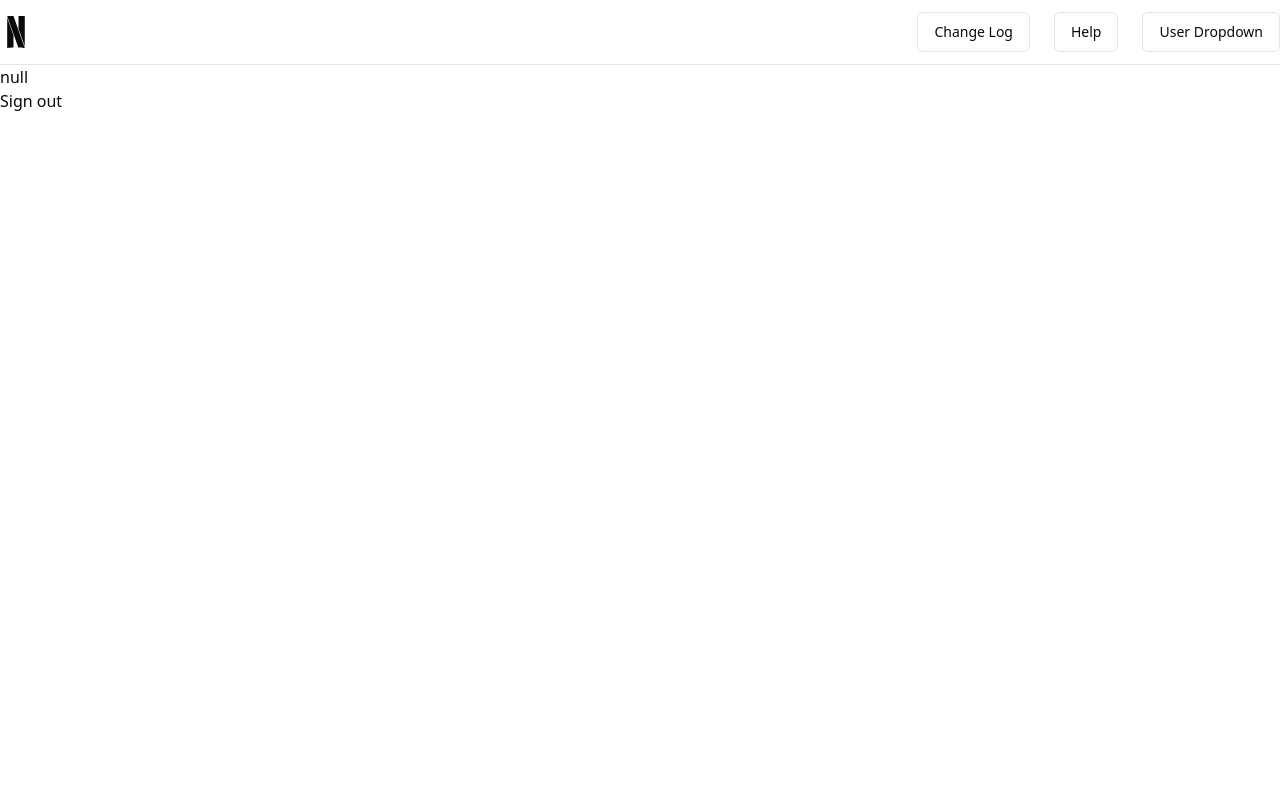
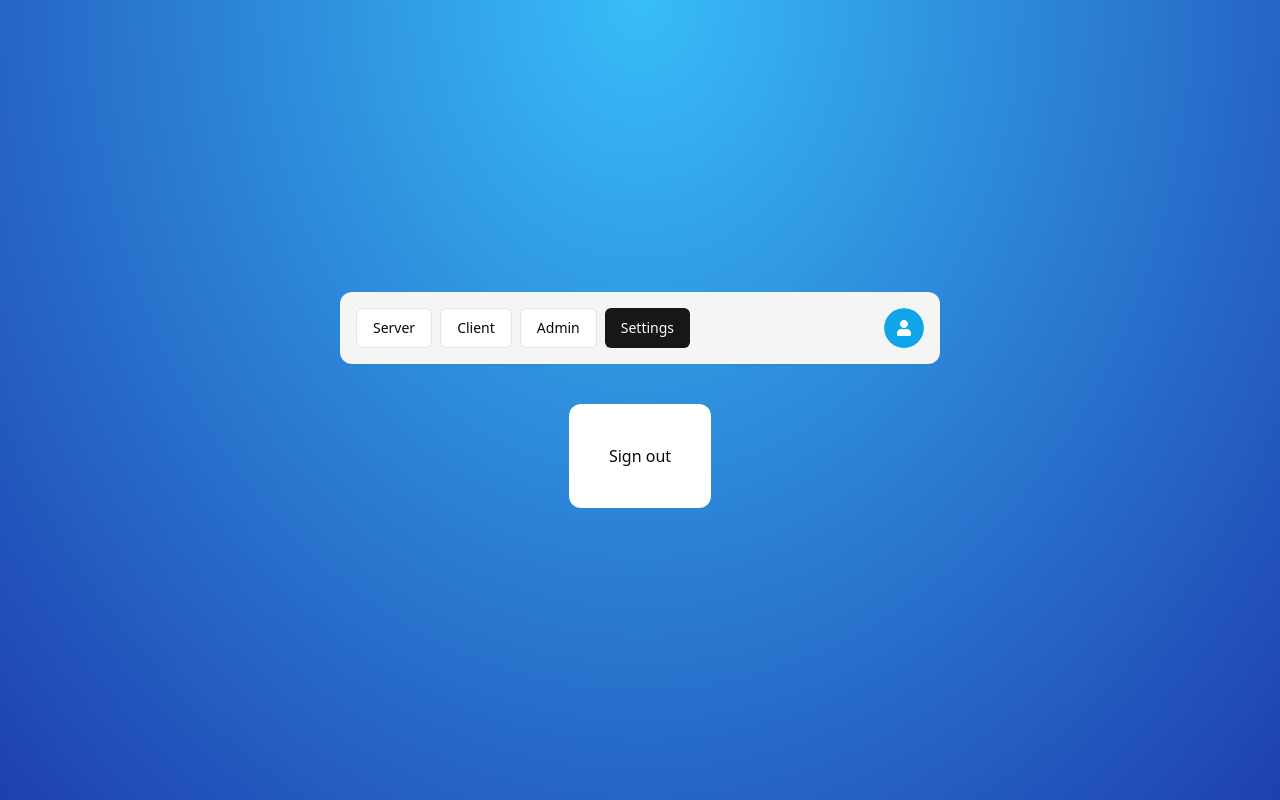
Before and after one commit to nvtai040502/ieltstrek, a Next.js app: page /settings in a window 1280 px wide. Built offline with nearby package versions, Linux system fonts and the light colour scheme; no server answers.

Commit message:
feat(auth): implement user button logout

```diff
--- /dev/null
+++ b/actions/auth/logout.ts
@@ -0,0 +1,7 @@
+"use server";
+
+import { signOut } from "@/auth";
+
+export const logout = async () => {
+  await signOut();
+};
--- a/app/(dashboard)/layout.tsx
+++ b/app/(dashboard)/layout.tsx
@@ -1,3 +1,4 @@
+import { Navbar } from "@/components/layout/navbar";
 import { Button } from "@/components/ui/button";
 import { Icons } from "@/components/ui/icons";
 import { cn } from "@/lib/utils";
@@ -6,27 +7,8 @@
 
 export default function DashboardLayout({ children }: { children: React.ReactNode }) {
   return (
-    <div className="min-h-screen w-full">
-      <div className="sticky top-0 z-20 border-b bg-white">
-          <div className="flex h-16 items-center justify-between">
-            <div className="flex items-center">
-              <Link href="/">
-                <Icons.logo className="h-8 w-8 transition-all duration-75 active:scale-95 cursor-pointer" />
-              </Link>
-            </div>
-            <div className="flex items-center space-x-6">
-              <Button variant="outline" className={cn("text-sm hidden sm:block", )}>
-                Change Log
-              </Button>
-              <Button variant="outline" className={cn("text-sm hidden sm:block", )}>
-                Help
-              </Button>
-              <Button variant="outline" className={cn("text-sm hidden sm:block", )}>
-                User Dropdown
-              </Button>
-            </div>
-          </div>
-      </div>
+    <div className="h-screen w-full flex flex-col gap-y-10 items-center justify-center bg-[radial-gradient(ellipse_at_top,_var(--tw-gradient-stops))] from-sky-400 to-blue-800">
+      <Navbar />
       {children}
     </div>
   );
--- a/app/(dashboard)/settings/page.tsx
+++ b/app/(dashboard)/settings/page.tsx
@@ -1,19 +1,19 @@
+"use client";
+import { logout } from "@/actions/auth/logout";
 import { auth, signOut } from "@/auth"
+import { useCurrentUser } from "@/hooks/use-current-user";
 
-const SettingsPage = async () => {
-  const session = await auth()
+const SettingsPage = () => {
+  const user = useCurrentUser();
+
+  const onClick = async () => {
+    await logout();
+  };
   return (
-    <div>
-      {JSON.stringify(session)}
-      <form action={async () => {
-        "use server";
-
-        await signOut();
-      }}>
-        <button type="submit">
-          Sign out
-        </button>
-      </form>
+    <div className="bg-white p-10 rounded-xl">
+      <button onClick={onClick} type="submit">
+        Sign out
+      </button>
     </div>
   )
 }
--- a/app/layout.tsx
+++ b/app/layout.tsx
@@ -2,6 +2,8 @@
 import { Inter } from "next/font/google";
 import "./globals.css";
 import { Toaster } from "sonner";
+import { auth } from "@/auth";
+import { SessionProvider } from "next-auth/react";
 
 const inter = Inter({ subsets: ["latin"] });
 
@@ -10,17 +12,20 @@
   description: "Generated by create next app",
 };
 
-export default function RootLayout({
+export default async function RootLayout({
   children,
 }: Readonly<{
   children: React.ReactNode;
 }>) {
+  const session = await auth();
   return (
+    <SessionProvider session={session}>
     <html lang="en">
       <body>
         <Toaster closeButton />
         {children}
       </body>
     </html>
+    </SessionProvider>
   );
 }
--- /dev/null
+++ b/components/auth/logout-button.tsx
@@ -0,0 +1,22 @@
+"use client";
+
+import { logout } from "@/actions/auth/logout";
+
+
+interface LogoutButtonProps {
+  children?: React.ReactNode;
+};
+
+export const LogoutButton = ({
+  children
+}: LogoutButtonProps) => {
+  const onClick = async () => {
+    await logout();
+  };
+
+  return (
+    <span onClick={onClick} className="cursor-pointer">
+      {children}
+    </span>
+  );
+};
--- /dev/null
+++ b/components/auth/user-button.tsx
@@ -0,0 +1,43 @@
+"use client";
+
+import { FaUser } from "react-icons/fa";
+import { ExitIcon } from "@radix-ui/react-icons"
+
+import {
+  DropdownMenu,
+  DropdownMenuContent,
+  DropdownMenuItem,
+  DropdownMenuTrigger,
+} from "@/components/ui/dropdown-menu";
+import {
+  Avatar,
+  AvatarImage,
+  AvatarFallback,
+} from "@/components/ui/avatar";
+import { useCurrentUser } from "@/hooks/use-current-user";
+import { LogoutButton } from "@/components/auth/logout-button";
+
+export const UserButton = () => {
+  const user = useCurrentUser();
+
+  return (
+    <DropdownMenu>
+      <DropdownMenuTrigger>
+        <Avatar>
+          <AvatarImage src={user?.image || ""} />
+          <AvatarFallback className="bg-sky-500">
+            <FaUser className="text-white" />
+          </AvatarFallback>
+        </Avatar>
+      </DropdownMenuTrigger>
+      <DropdownMenuContent className="w-40" align="end">
+        <LogoutButton>
+          <DropdownMenuItem>
+            <ExitIcon className="h-4 w-4 mr-2" />
+            Logout
+          </DropdownMenuItem>
+        </LogoutButton>
+      </DropdownMenuContent>
+    </DropdownMenu>
+  );
+};
--- /dev/null
+++ b/components/layout/navbar.tsx
@@ -0,0 +1,51 @@
+"use client";
+
+import Link from "next/link";
+import { usePathname } from "next/navigation";
+
+import { Button } from "@/components/ui/button";
+import { UserButton } from "../auth/user-button";
+
+export const Navbar = () => {
+  const pathname = usePathname();
+
+  return (
+    <nav className="bg-secondary flex justify-between items-center p-4 rounded-xl w-[600px] shadow-sm">
+      <div className="flex gap-x-2">
+        <Button
+          asChild
+          variant={pathname === "/server" ? "default" : "outline"}
+        >
+          <Link href="/server">
+            Server
+          </Link>
+        </Button>
+        <Button
+          asChild
+          variant={pathname === "/client" ? "default" : "outline"}
+        >
+          <Link href="/client">
+            Client
+          </Link>
+        </Button>
+        <Button
+          asChild
+          variant={pathname === "/admin" ? "default" : "outline"}
+        >
+          <Link href="/admin">
+            Admin
+          </Link>
+        </Button>
+        <Button
+          asChild
+          variant={pathname === "/settings" ? "default" : "outline"}
+        >
+          <Link href="/settings">
+            Settings
+          </Link>
+        </Button>
+      </div>
+      <UserButton />
+    </nav>
+  );
+};
--- /dev/null
+++ b/hooks/use-current-user.ts
@@ -0,0 +1,7 @@
+import { useSession } from "next-auth/react";
+
+export const useCurrentUser = () => {
+  const session = useSession();
+
+  return session.data?.user;
+};
```
